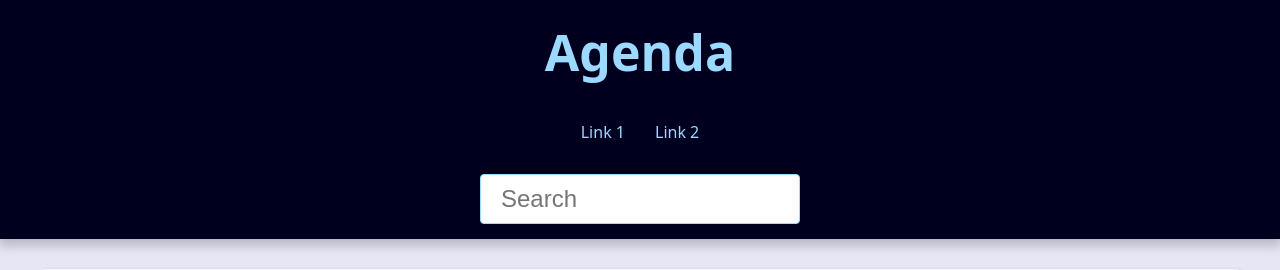
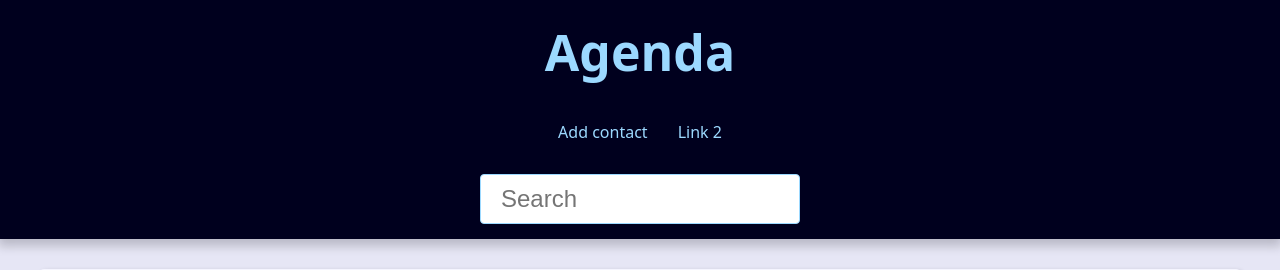
Before and after one commit to proguimador1/Projeto-Agenda-Curso, a Django app: page /contact/create/ in a window 1280 px wide. Shown: the top 270 px of the page. Run offline with Django 5.2, Linux system fonts and the light colour scheme; data that the repository does not hold is empty.

Commit message:
Created the contact update page

```diff
--- a/base_templates/global/base.html
+++ b/base_templates/global/base.html
@@ -17,8 +17,8 @@
         <nav class="menu">
             <ul class="menu-list">
                 <li class="menu-item">
-                    <a href="" class="menu-link">
-                        Link 1
+                    <a href="{% url "create" %}" class="menu-link">
+                        Add contact
                     </a>
                 </li>
                 <li class="menu-item">
--- a/contact/templates/contact/contact.html
+++ b/contact/templates/contact/contact.html
@@ -15,4 +15,6 @@
         <p><b>Category: </b>{{contact.category.name}}</p>
         <p><b>Description: </b>{{contact.description}}</p>
     </div>
+
+    <a href="{% url "update" contact.id%}">UPDATE</a>
 {% endblock content %}
--- a/contact/templates/contact/create.html
+++ b/contact/templates/contact/create.html
@@ -9,7 +9,7 @@
         <h2>Contact</h2>
 
         <form
-        action="{% url "create" %}"
+        action="{{forma_action}}"
         method="POST"
         enctype="multipart/form-data"
         >
--- a/contact/urls.py
+++ b/contact/urls.py
@@ -7,6 +7,6 @@ urlpatterns = [
 
     path('contact/<int:contact_id>/detail/', views.contact, name='contact'),
     path('contact/create/', views.create, name='create'),
-    #path('contact/<int:contact_id>/update/', views.contact, name='contact'),
+    path('contact/<int:contact_id>/update/', views.update, name='update'),
     #path('contact/<int:contact_id>/delete/', views.contact, name='contact'),
 ]
--- a/contact/views/contact_forms.py
+++ b/contact/views/contact_forms.py
@@ -1,7 +1,11 @@
-from django.shortcuts import render, redirect
+from django.shortcuts import render, redirect, get_object_or_404
+from django.urls import reverse
 from contact.forms import ContactForm
+from contact.models import Contact
 
 def create(request):
+    form_action = reverse('create')
+
     if request.method == 'POST':
         form = ContactForm(data=request.POST)
 
@@ -14,6 +18,7 @@ def create(request):
             'contact/create.html',
             {
                 'form': form,
+                'form_action': form_action,
                 'site_title': 'Create contact',
             }
         )
@@ -23,6 +28,38 @@ def create(request):
             'contact/create.html',
             {
                 'form': ContactForm(),
+                'form_action': form_action,
                 'site_title': 'Create contact',
             }
         )
+
+def update(request, contact_id):
+    form_action = reverse('update', args=(contact_id,))
+    contact = get_object_or_404(Contact, id=contact_id)
+
+    if request.method == 'POST':
+        form = ContactForm(data=request.POST, instance=contact)
+
+        if form.is_valid():
+            form.save()
+            return redirect('home')
+
+        return render(
+            request,
+            'contact/create.html',
+            {
+                'form': form,
+                'form_action': form_action,
+                'site_title': 'Create contact',
+            }
+        )
+
+    return render(
+            request,
+            'contact/create.html',
+            {
+                'form': ContactForm(instance=contact),
+                'form_action': form_action,
+                'site_title': 'Create contact',
+            }
+        )
```
